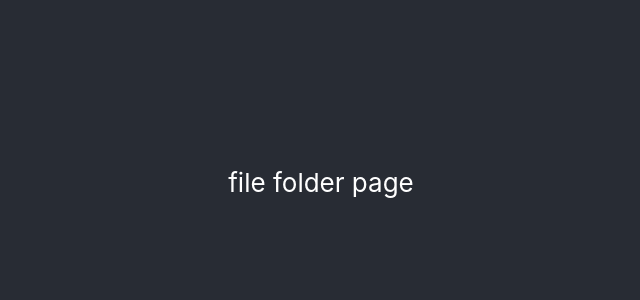
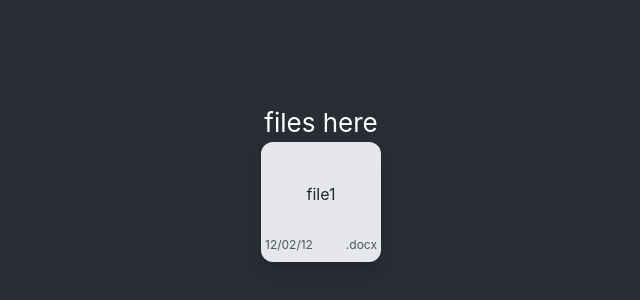
Before and after one commit to Braulin96/Folder_task, a React (Create React App) app: page / in a window 1280 px wide. Shown: the part 218-518 px from the top of the page, without its empty margins (319-959 px from the left). Built offline with nearby package versions, Linux system fonts and the light colour scheme.

Commit message:
created file component

```diff
--- a/src/App.tsx
+++ b/src/App.tsx
@@ -1,10 +1,12 @@
 import "./App.css";
+
+import Files from "./components/Files";
 
 function App() {
   return (
     <div className="App">
       <header className="App-header">
-        <p>file folder page</p>
+        <Files name="file1" fileType=".docx" dateAdded="12/02/12" />
       </header>
     </div>
   );
--- /dev/null
+++ b/src/components/Files.tsx
@@ -0,0 +1,26 @@
+type Props = {
+  fileType?: string;
+  name?: string;
+  dateAdded?: string;
+  onClick?: () => void;
+};
+
+const Files = ({ fileType, name, dateAdded, onClick }: Props) => {
+  return (
+    <div>
+      <p>files here</p>
+      <div
+        onClick={onClick}
+        aria-label="file"
+        className="bg-gray-200 size-[120px] rounded-[12px] shadow-lg flex flex-col items-center justify-center">
+        <p className="text-gray-800 text-[16px]  mt-[40px]">{name}</p>
+        <div className="flex justify-between  w-full mt-auto mb-[8px] px-[4px]">
+          <p className="text-gray-600 text-[12px]">{dateAdded}</p>
+          <p className="text-gray-600 text-[12px]">{fileType}</p>
+        </div>
+      </div>
+    </div>
+  );
+};
+
+export default Files;
```
Also changed, not shown: package.json (+12 -3 lines), 2 other files (tests, documents, lock files or other folders).
